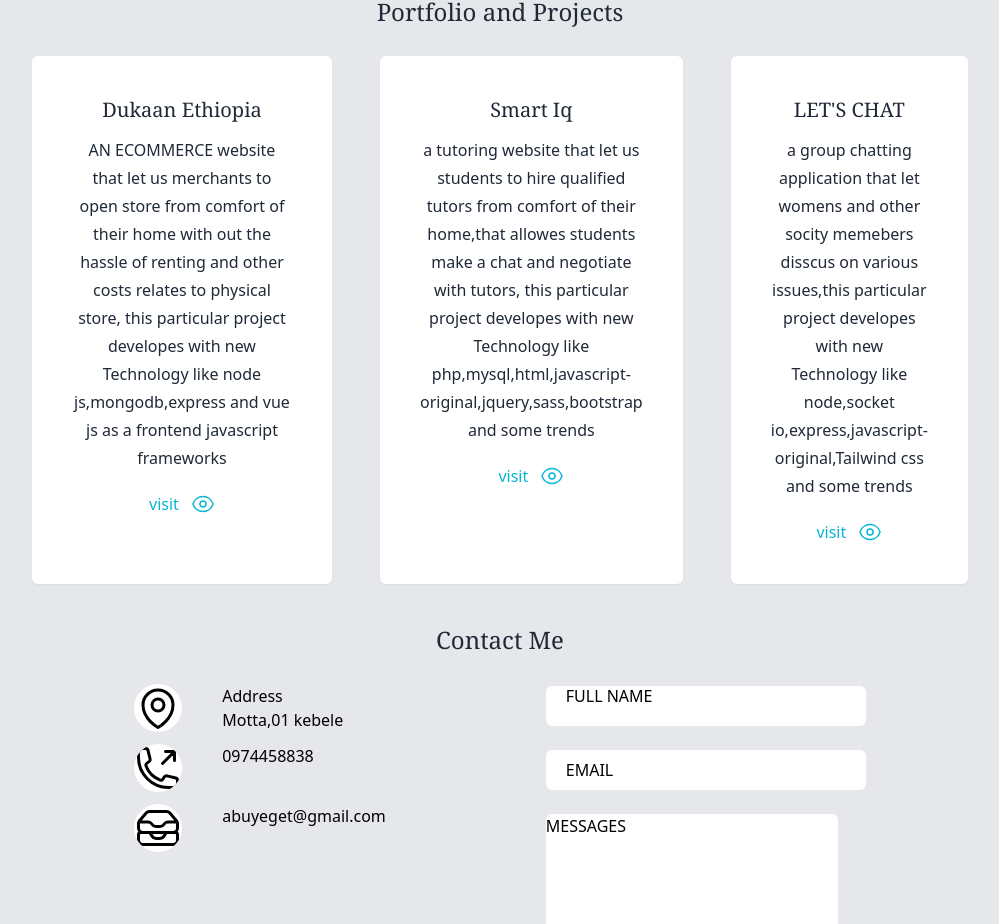
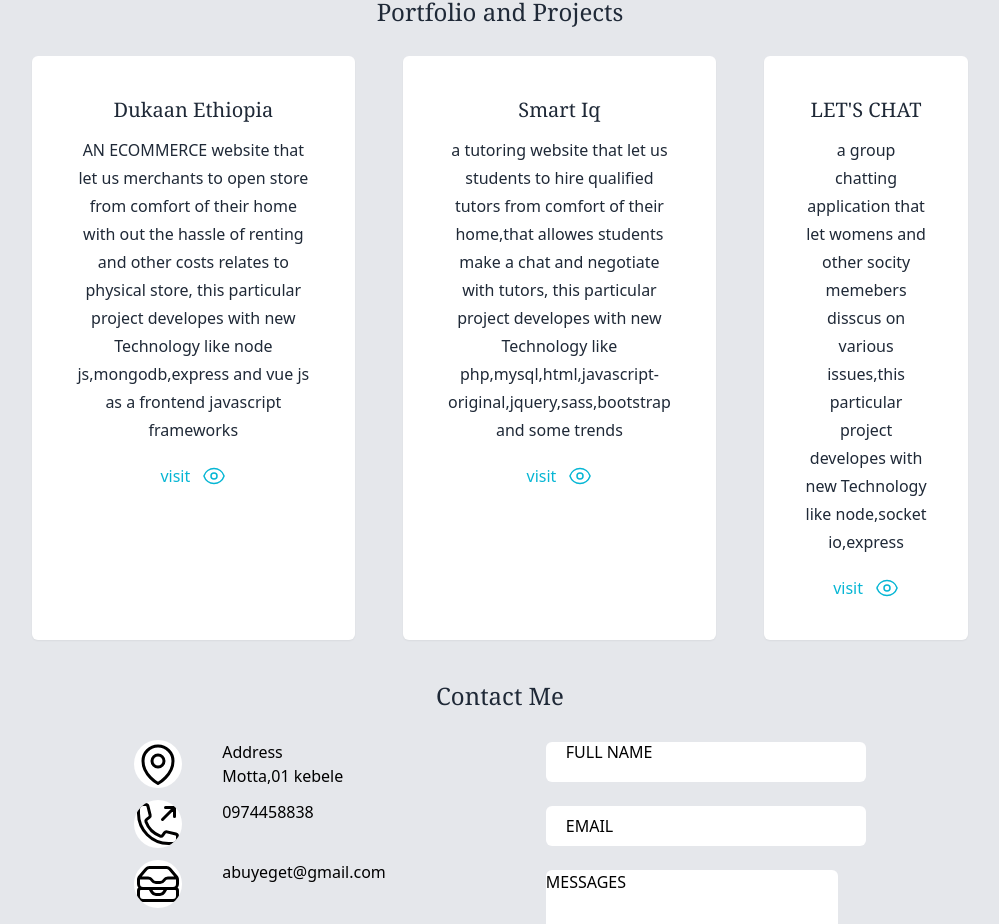
Before and after one commit to bamlakugetachew1/profilefrontend, a Vue app: page / in a window 1280 px wide. Shown: the part 1494-2418 px from the top of the page, without its empty margins (140-1139 px from the left). Built offline with nearby package versions, Linux system fonts and the light colour scheme.

Commit message:
Update App.vue

```diff
--- a/src/App.vue
+++ b/src/App.vue
@@ -455,8 +455,7 @@ export default {
             >
               a group chatting application that let womens and other socity memebers disscus
               on various issues,this particular project developes with new Technology like
-              node,socket io,express,javascript-original,Tailwind css and some trends
-
+              node,socket io,express
             </p>
             <a
               href="https://letschatwithfreedom.netlify.app/"
```
